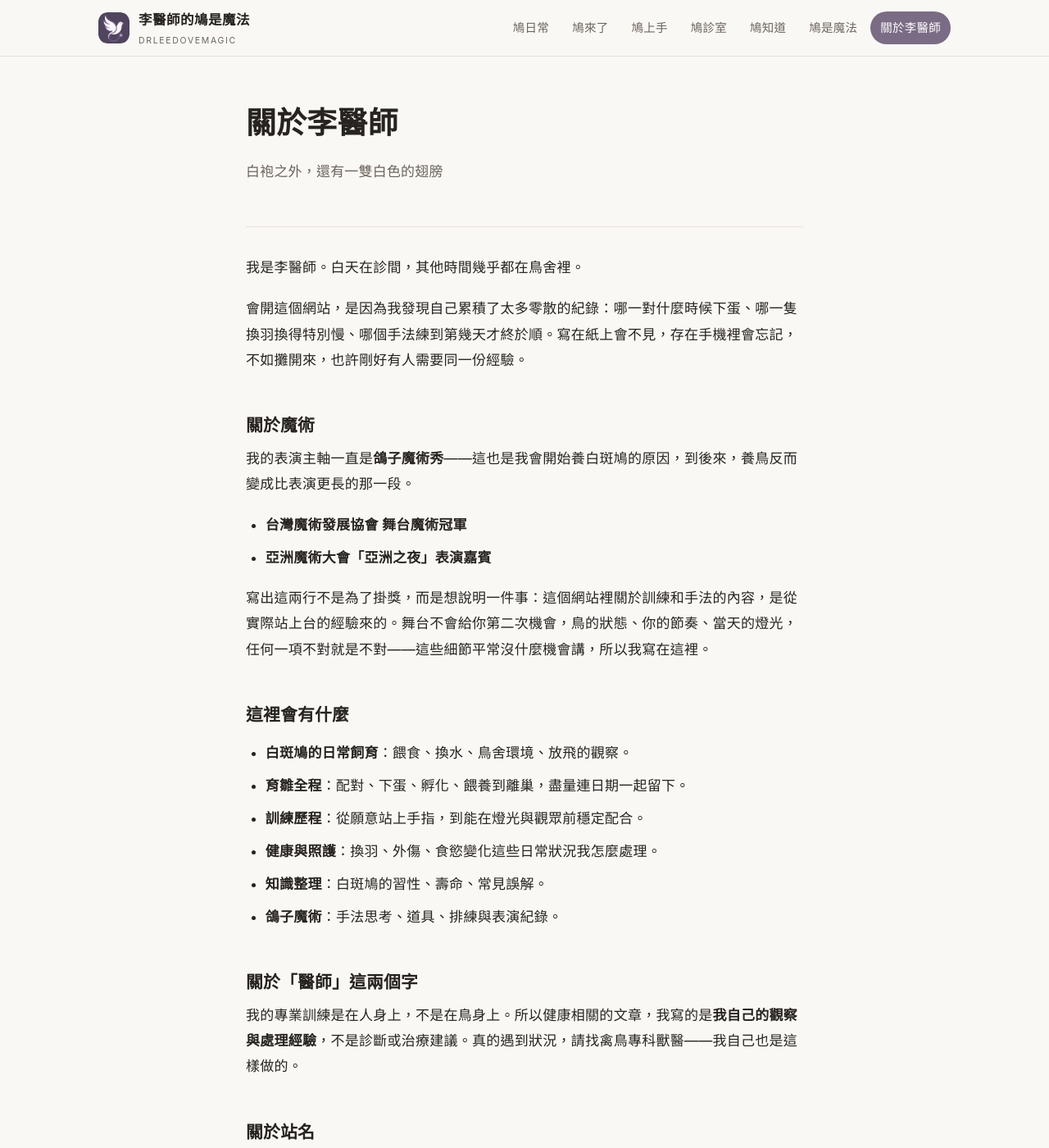
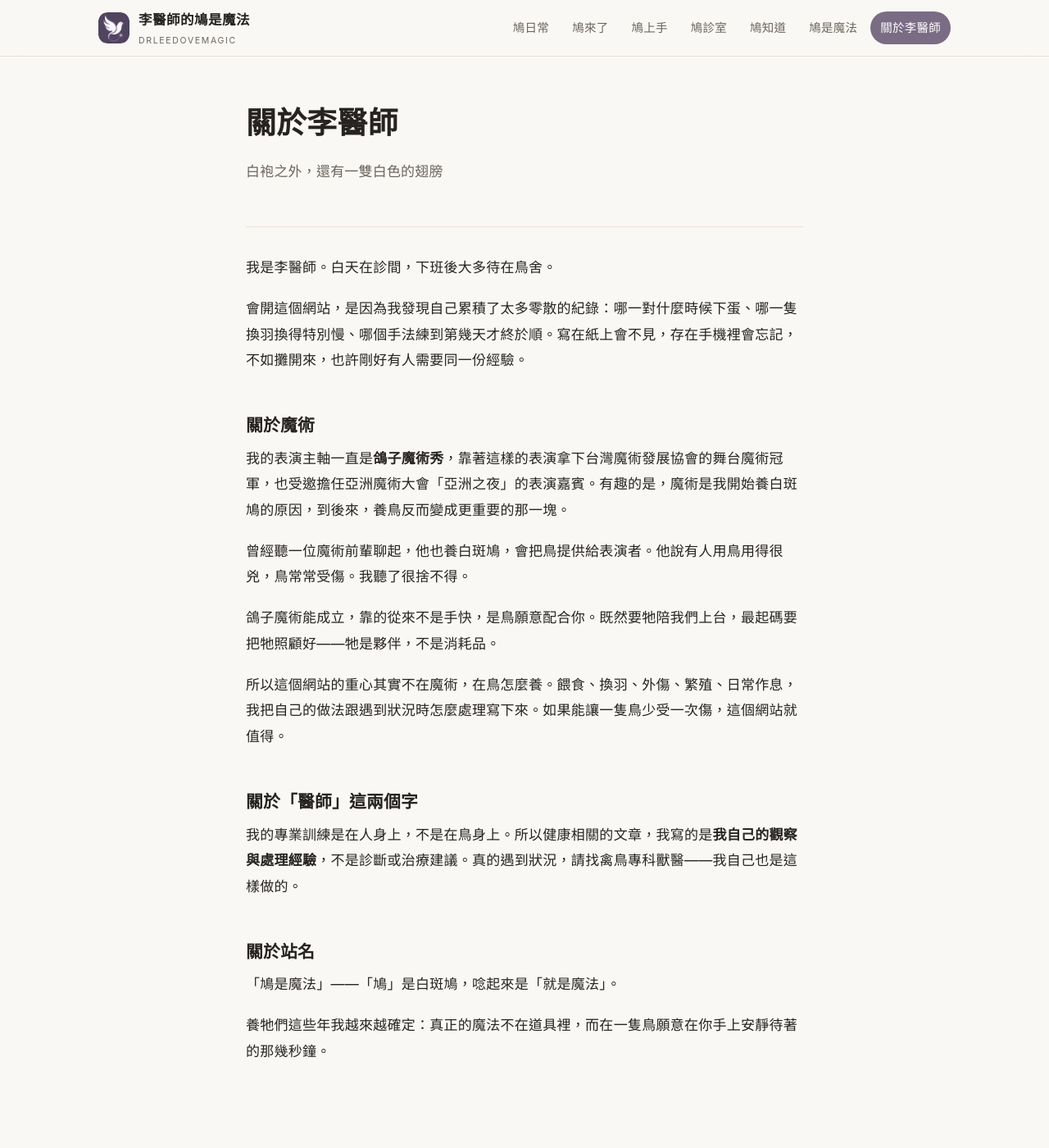
Before and after one commit to sherlocklee0212/drleedovemagic, a Jekyll site: the page built from about.md, in a window 1280 px wide and 1400 px high. Shown: the whole window at 82% size. Built offline with Jekyll 4.4.1, drawn with Linux system fonts in a browser that asks for light colours.

Commit message:
改寫關於頁：重心從表演經歷轉到善待表演用鳥
- 關於魔術：獎項併進句子不再條列，加上開始在意這件事的起因，
  主張改成「牠是夥伴，不是消耗品」
- 開頭「其他時間幾乎都在鳥舍裡」語氣收斂
- 刪掉「這裡會有什麼」六條承諾清單，內容已在前段交代過

Co-Authored-By: Claude Opus 5 <noreply@anthropic.com>

```diff
--- a/about.md
+++ b/about.md
@@ -5,27 +5,19 @@ subtitle: 白袍之外，還有一雙白色的翅膀
 permalink: /about/
 ---
 
-我是李醫師。白天在診間，其他時間幾乎都在鳥舍裡。
+我是李醫師。白天在診間，下班後大多待在鳥舍。
 
 會開這個網站，是因為我發現自己累積了太多零散的紀錄：哪一對什麼時候下蛋、哪一隻換羽換得特別慢、哪個手法練到第幾天才終於順。寫在紙上會不見，存在手機裡會忘記，不如攤開來，也許剛好有人需要同一份經驗。
 
 ## 關於魔術
 
-我的表演主軸一直是**鴿子魔術秀**——這也是我會開始養白斑鳩的原因，到後來，養鳥反而變成比表演更長的那一段。
+我的表演主軸一直是**鴿子魔術秀**，靠著這樣的表演拿下台灣魔術發展協會的舞台魔術冠軍，也受邀擔任亞洲魔術大會「亞洲之夜」的表演嘉賓。有趣的是，魔術是我開始養白斑鳩的原因，到後來，養鳥反而變成更重要的那一塊。
 
-- **台灣魔術發展協會 舞台魔術冠軍**
-- **亞洲魔術大會「亞洲之夜」表演嘉賓**
+曾經聽一位魔術前輩聊起，他也養白斑鳩，會把鳥提供給表演者。他說有人用鳥用得很兇，鳥常常受傷。我聽了很捨不得。
 
-寫出這兩行不是為了掛獎，而是想說明一件事：這個網站裡關於訓練和手法的內容，是從實際站上台的經驗來的。舞台不會給你第二次機會，鳥的狀態、你的節奏、當天的燈光，任何一項不對就是不對——這些細節平常沒什麼機會講，所以我寫在這裡。
+鴿子魔術能成立，靠的從來不是手快，是鳥願意配合你。既然要牠陪我們上台，最起碼要把牠照顧好——牠是夥伴，不是消耗品。
 
-## 這裡會有什麼
-
-- **白斑鳩的日常飼育**：餵食、換水、鳥舍環境、放飛的觀察。
-- **育雛全程**：配對、下蛋、孵化、餵養到離巢，盡量連日期一起留下。
-- **訓練歷程**：從願意站上手指，到能在燈光與觀眾前穩定配合。
-- **健康與照護**：換羽、外傷、食慾變化這些日常狀況我怎麼處理。
-- **知識整理**：白斑鳩的習性、壽命、常見誤解。
-- **鴿子魔術**：手法思考、道具、排練與表演紀錄。
+所以這個網站的重心其實不在魔術，在鳥怎麼養。餵食、換羽、外傷、繁殖、日常作息，我把自己的做法跟遇到狀況時怎麼處理寫下來。如果能讓一隻鳥少受一次傷，這個網站就值得。
 
 ## 關於「醫師」這兩個字
 
```
